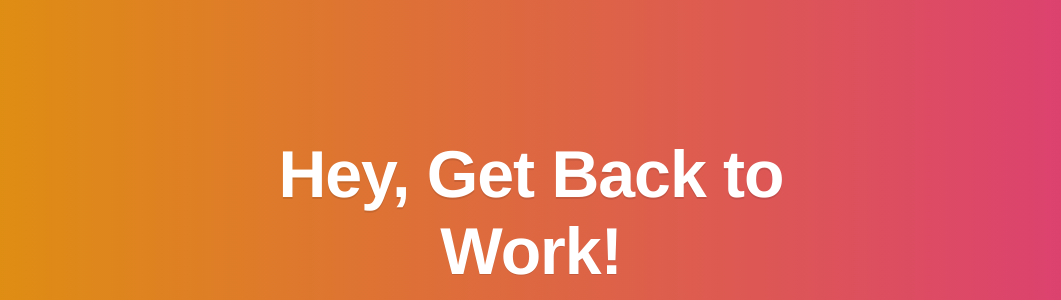
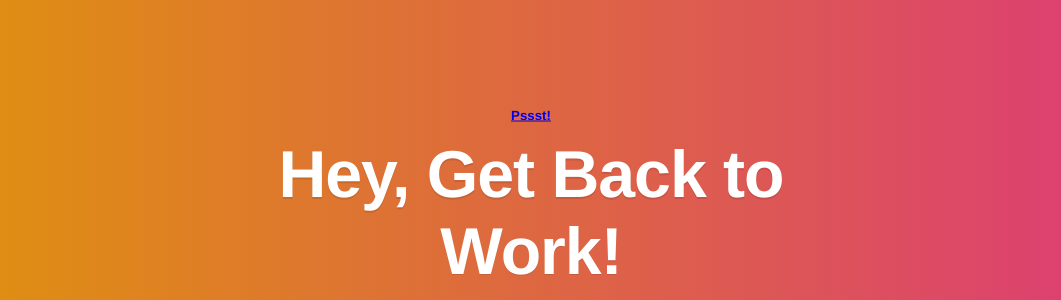
Before and after one commit to BrianMitchL/heygetbacktowork, a Jekyll site: the page built from index.html, in a window 1280 px wide. Shown: the part 162-462 px from the top of the page, without its empty margins (109-1170 px from the left). Built offline with Jekyll 4.4.1, drawn with Linux system fonts in a browser that asks for light colours; nearby versions of some CDN libraries.

Commit message:
Added folder whatever_you_want

```diff
--- a/assets/styles/style.css
+++ b/assets/styles/style.css
@@ -38,3 +38,12 @@ body {
 #title > h1 {
     letter-spacing: -1px;
 }
+
+#pst {
+    position: absolute;
+    top: 50%;
+    left: 50%;
+    height: 80%;
+    width: 50%;
+    margin: -15% 0 0 -25%;
+}
--- a/index.html
+++ b/index.html
@@ -10,3 +10,7 @@ layout: default
     <script type="text/javascript" src="//code.jquery.com/jquery-1.11.3.min.js"></script>
     <script type="text/javascript" src="assets/scripts/gradient.js"></script>
 </div>
+
+<div id="pst">
+	<h5 class="animated infinite bounce"><a href="/whatever_you_want">Pssst!</a></h5>
+</div>
```
Also changed, not shown: whatever_you_want/index.html (added, +11 -0 lines).
